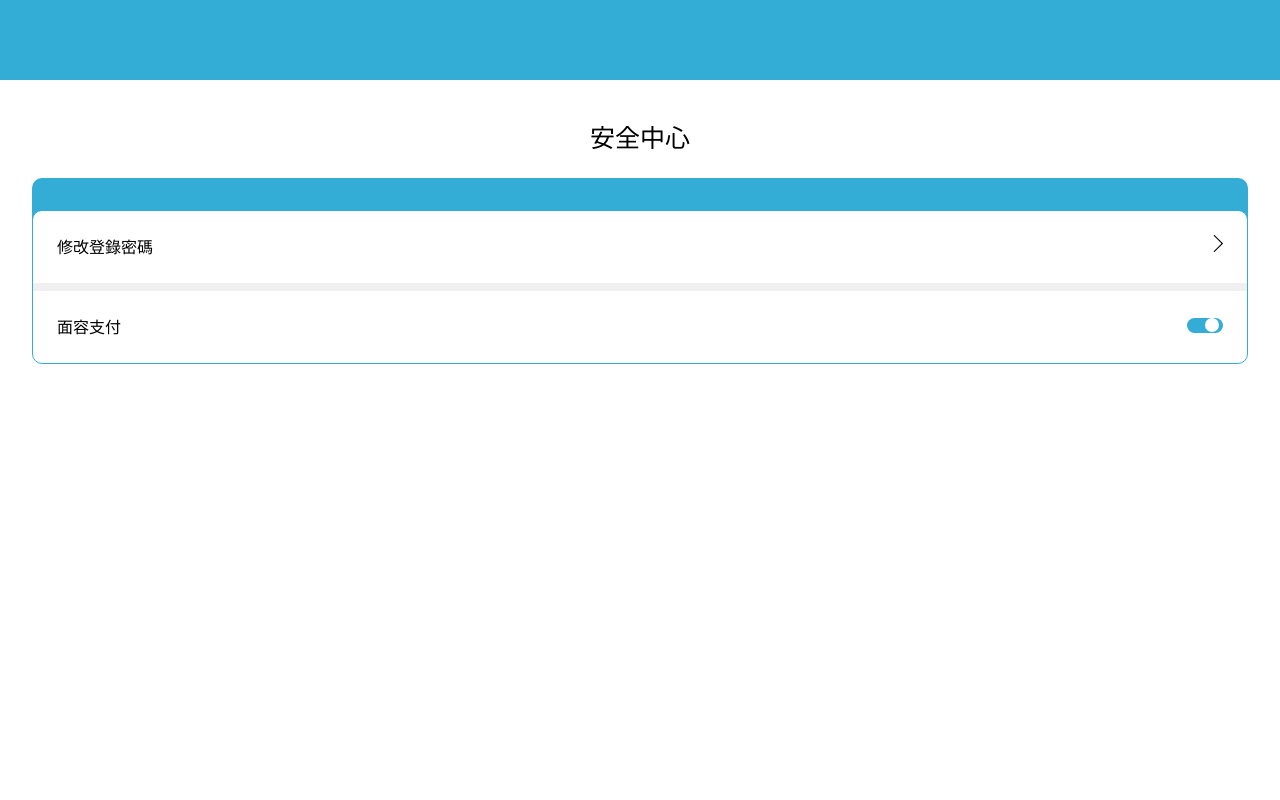
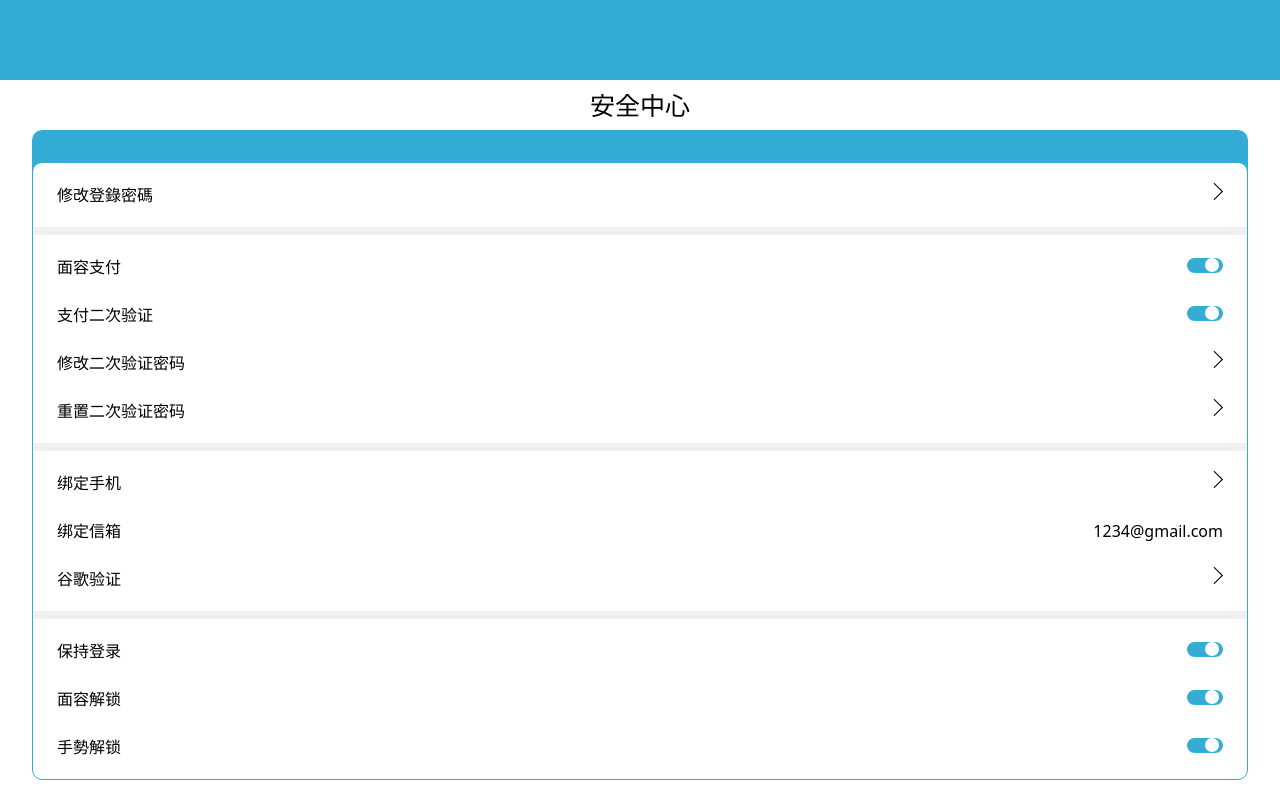
Before and after one commit to katelove/wallet, a Vue app: page / in a window 1280 px wide. Built offline with nearby package versions, Linux system fonts and the light colour scheme.

Commit message:
add all content and style

```diff
--- a/src/components/BlueContainer.vue
+++ b/src/components/BlueContainer.vue
@@ -1,5 +1,5 @@
 <template lang="">
-    <div class="relative mt-14">
+    <div class="relative">
         <div
             class="text-25px text-white rounded-10px bg-melancholyBlue text-center	absolute h-65px w-full pt-2"
             :class="[title ? '-top-12' : '-top-8']"
--- a/src/components/SafeCenter.vue
+++ b/src/components/SafeCenter.vue
@@ -1,15 +1,59 @@
 <template>
-  <div class="flex justify-center mt-10 flex-col m-auto">
+  <div class="flex justify-center mt-2 flex-col m-auto">
     <Title class="flex justify-center" heading="安全中心"></Title>
-    <BlueContainer title="" class="flex items-center flex-col ml-8 mr-8">
-      <div class="flex justify-between p-6">
-        <p>修改登錄密碼</p>
+    <BlueContainer title="" class="ml-8 mr-8 mt-10">
+      <div class="flex justify-between pr-6 pl-6 pt-5 pb-5">
+        <p class="text-base">修改登錄密碼</p>
         <img class="h-full" src="../../public/image/arrow.png" />
       </div>
       <div class="w-full bg-diamondGrey h-2"></div>
-      <div class="flex justify-between p-6">
-        <p>面容支付</p>
-        <SwithBtn />
+      <div class="pr-6 pl-6 pt-5 pb-5">
+        <div class="flex justify-between">
+          <p class="text-base">面容支付</p>
+          <SwithBtn />
+        </div>
+        <div class="flex justify-between mt-6">
+          <p class="text-base">支付二次验证</p>
+          <SwithBtn />
+        </div>
+        <div class="flex justify-between mt-6">
+          <p class="text-base">修改二次验证密码</p>
+          <img class="h-full" src="../../public/image/arrow.png" />
+        </div>
+        <div class="flex justify-between mt-6">
+          <p class="text-base">重置二次验证密码</p>
+          <img class="h-full" src="../../public/image/arrow.png" />
+        </div>
+      </div>
+      <div class="w-full bg-diamondGrey h-2"></div>
+      <div class="pr-6 pl-6 pt-5 pb-5">
+        <div class="flex justify-between">
+          <p class="text-base">绑定手机</p>
+          <img class="h-full" src="../../public/image/arrow.png" />
+        </div>
+        <div class="flex justify-between mt-6">
+          <p class="text-base">绑定信箱</p>
+          <p class="text-base">1234@gmail.com</p>
+        </div>
+        <div class="flex justify-between mt-6">
+          <p class="text-base">谷歌验证</p>
+          <img class="h-full" src="../../public/image/arrow.png" />
+        </div>
+      </div>
+      <div class="w-full bg-diamondGrey h-2"></div>
+      <div class="pr-6 pl-6 pt-5 pb-5">
+        <div class="flex justify-between">
+          <p class="text-base">保持登录</p>
+          <SwithBtn />
+        </div>
+        <div class="flex justify-between mt-6">
+          <p class="text-base">面容解锁</p>
+          <SwithBtn />
+        </div>
+        <div class="flex justify-between mt-6">
+          <p class="text-base">手勢解锁</p>
+          <SwithBtn />
+        </div>
       </div>
     </BlueContainer>
   </div>
```
